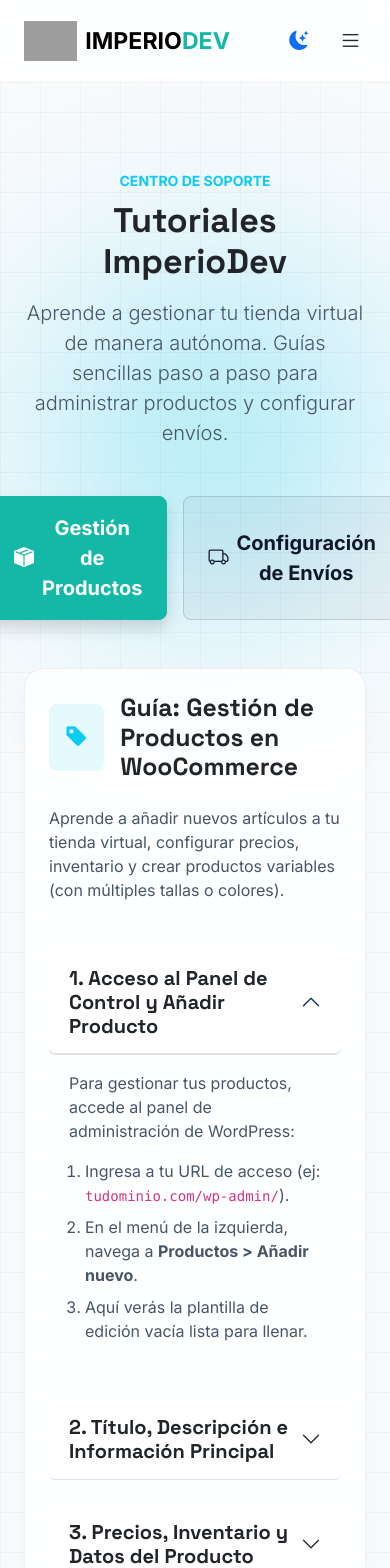
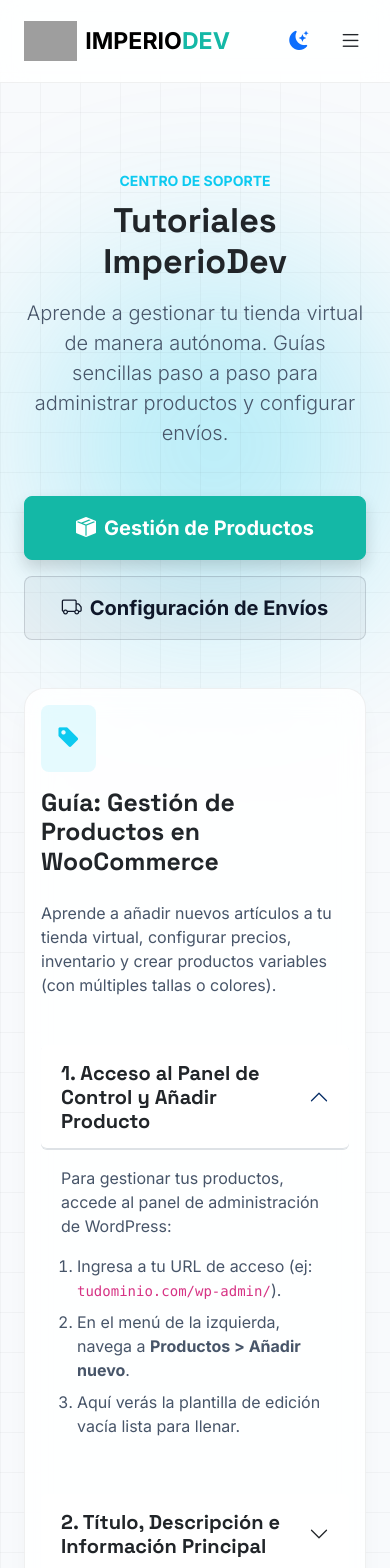
Before and after one commit to Janosos/ID-update, a Next.js app: page /tutoriales in a window 390 px wide. Shown: the top 1568 px of the page. Built offline with nearby package versions, Linux system fonts and the light colour scheme; grey boxes are pictures that could not be loaded.

Commit message:
feat: add new tutorial, why-us, catalog, and notes-app pages to documentation section

```diff
--- a/app/catalogo/page.tsx
+++ b/app/catalogo/page.tsx
@@ -166,7 +166,7 @@
             </div>
           </div>
 
-          <div className="col-12 col-md-6 d-flex gap-2 justify-content-md-end">
+          <div className="col-12 col-md-6 d-flex flex-wrap gap-2 justify-content-start justify-content-md-end">
             <button
               onClick={() => setFilterCategory("all")}
               className={`btn btn-sm px-4 py-2 fw-semibold rounded-pill ${
--- a/app/tutoriales/page.tsx
+++ b/app/tutoriales/page.tsx
@@ -23,10 +23,10 @@
         </header>
 
         {/* Tab Controls */}
-        <div className="d-flex justify-content-center gap-3 mb-5">
+        <div className="d-flex flex-column flex-sm-row justify-content-center align-items-stretch align-items-sm-center gap-3 mb-5">
           <button
             onClick={() => setActiveTab("products")}
-            className={`btn btn-lg px-4 py-3 fw-bold d-flex align-items-center gap-2 rounded-3 ${
+            className={`btn btn-lg px-4 py-3 fw-bold d-flex align-items-center justify-content-center gap-2 rounded-3 ${
               activeTab === "products" ? "btn-info text-white shadow" : "btn-premium-outline-theme"
             }`}
             style={activeTab === "products" ? { background: "#14b8a6", borderColor: "#14b8a6" } : {}}
@@ -36,7 +36,7 @@
           </button>
           <button
             onClick={() => setActiveTab("shipping")}
-            className={`btn btn-lg px-4 py-3 fw-bold d-flex align-items-center gap-2 rounded-3 ${
+            className={`btn btn-lg px-4 py-3 fw-bold d-flex align-items-center justify-content-center gap-2 rounded-3 ${
               activeTab === "shipping" ? "btn-info text-white shadow" : "btn-premium-outline-theme"
             }`}
             style={activeTab === "shipping" ? { background: "#14b8a6", borderColor: "#14b8a6" } : {}}
@@ -50,8 +50,8 @@
         <div className="row justify-content-center">
           <div className="col-12 col-lg-10">
             {activeTab === "products" ? (
-              <div className="glass-panel p-4 p-md-5 fade-in-up">
-                <div className="d-flex align-items-center gap-3 mb-4">
+              <div className="glass-panel p-3 p-sm-4 p-md-5 fade-in-up">
+                <div className="d-flex flex-column flex-sm-row align-items-start align-items-sm-center gap-3 mb-4">
                   <div className="rounded-3 bg-info bg-opacity-10 text-info p-3 fs-3"><i className="bi bi-tag-fill"></i></div>
                   <h2 className="h2 fw-bold text-body m-0 font-display">Guía: Gestión de Productos en WooCommerce</h2>
                 </div>
@@ -162,8 +162,8 @@
                 </div>
               </div>
             ) : (
-              <div className="glass-panel p-4 p-md-5 fade-in-up">
-                <div className="d-flex align-items-center gap-3 mb-4">
+              <div className="glass-panel p-3 p-sm-4 p-md-5 fade-in-up">
+                <div className="d-flex flex-column flex-sm-row align-items-start align-items-sm-center gap-3 mb-4">
                   <div className="rounded-3 bg-info bg-opacity-10 text-info p-3 fs-3"><i className="bi bi-truck-flatbed"></i></div>
                   <h2 className="h2 fw-bold text-body m-0 font-display">Guía: Configuración de Envíos con envia.com</h2>
                 </div>
```
Also changed, not shown: app/notes-app/page.tsx (+14 -2 lines), app/why-us/page.tsx (+2 -8 lines).
